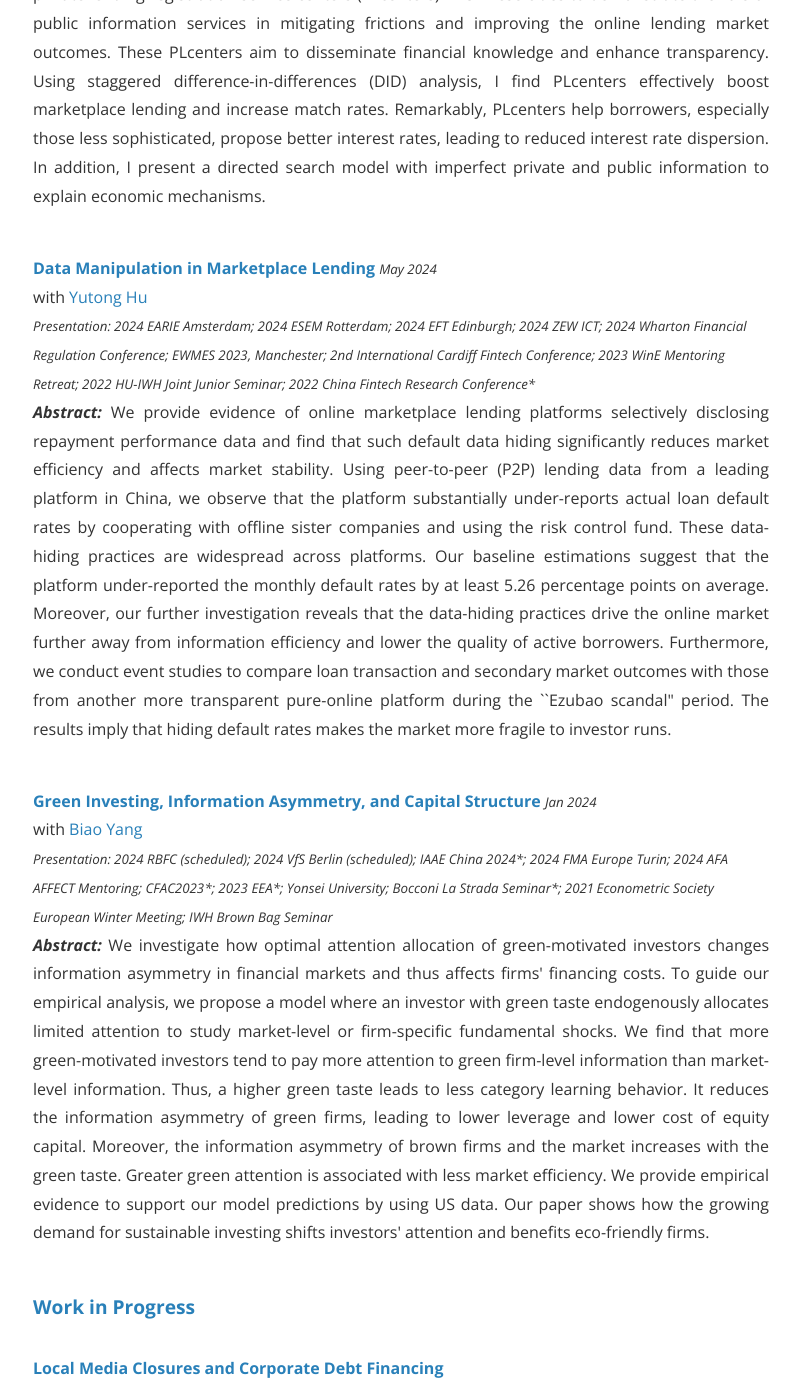
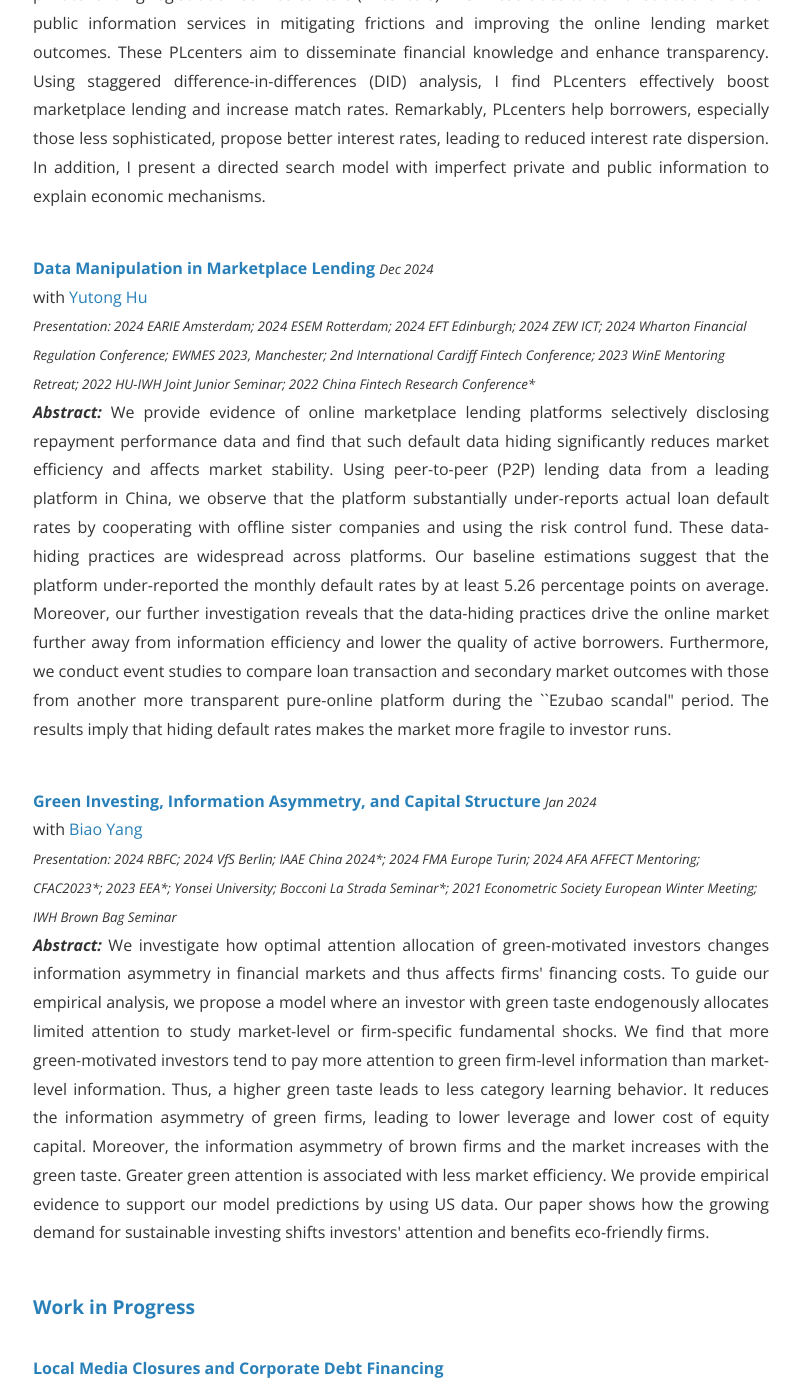
Before and after one commit to shasha-li/shasha-li.github.io, a Jekyll site: the page built from research.html, in a window 1280 px wide and 1400 px high, scrolled down 562 px. Shown: the whole window, without its empty margins (239-1039 px from the left). Built offline with Jekyll 4.4.1, drawn with Linux system fonts in a browser that asks for light colours; nearby versions of some CDN libraries; comment, search, counter and statistics services are not loaded; a style sheet for code colours, icons or effects is not loaded.

Commit message:
Update research.html

```diff
--- a/research.html
+++ b/research.html
@@ -12,7 +12,7 @@ permalink: /research/
   </b>This paper sheds light on search frictions in a two-sided online personal loan market. Technology has brought numerous unsophisticated individuals to marketplaces. Using data from a leading Chinese marketplace lending platform, I uncover the presence of a concave demand curve in this market. Borrowers in the online market are revealed mostly unsophisticated, resulting in challenges in proposing reasonable interest rates. I then exploit the staggered introduction of private lending registration service centers (PLcenters) in Chinese cities to demonstrate the role of public information services in mitigating frictions and improving the online lending market outcomes. These PLcenters aim to disseminate financial knowledge and enhance transparency. Using staggered difference-in-differences (DID) analysis, I find PLcenters effectively boost marketplace lending and increase match rates. Remarkably, PLcenters help borrowers, especially those less sophisticated, propose better interest rates, leading to reduced interest rate dispersion. In addition, I present a directed search model with imperfect private and public information to explain economic mechanisms.
   </p><br>
 
-<strong><a href="https://papers.ssrn.com/sol3/papers.cfm?abstract_id=4731133">Data Manipulation in Marketplace Lending</a></strong> </strong> <em><small> May 2024</small></em>
+<strong><a href="https://papers.ssrn.com/sol3/papers.cfm?abstract_id=4731133">Data Manipulation in Marketplace Lending</a></strong> </strong> <em><small> Dec 2024</small></em>
 <br>with <a href="https://www.london.edu/phd/profiles/yutong-hu">Yutong Hu</a><br>
 <em><small>Presentation: 2024 EARIE Amsterdam; 2024 ESEM Rotterdam; 2024 EFT Edinburgh; 2024 ZEW ICT; 2024 Wharton Financial Regulation Conference; EWMES 2023, Manchester; 2nd International Cardiff Fintech Conference; 2023 WinE Mentoring Retreat; 2022 HU-IWH Joint Junior Seminar; 2022 China Fintech Research Conference*</small></em>
 <p style="text-align:justify"><b><i>Abstract: </i>
@@ -21,7 +21,7 @@ permalink: /research/
 
 <strong><a href="https://papers.ssrn.com/sol3/papers.cfm?abstract_id=4589189">Green Investing, Information Asymmetry, and Capital Structure</a></strong> </strong> <em><small> Jan 2024</small></em>
 <br>with <a href="https://biao-yang-sjtu.github.io/">Biao Yang</a><br>
-<em><small>Presentation:  2024 RBFC (scheduled); 2024 VfS Berlin (scheduled); IAAE China 2024*; 2024 FMA Europe Turin; 2024 AFA AFFECT Mentoring; CFAC2023*; 2023 EEA*; Yonsei University; Bocconi La Strada Seminar*; 2021 Econometric Society European Winter Meeting; IWH Brown Bag Seminar</small></em>
+<em><small>Presentation:  2024 RBFC; 2024 VfS Berlin; IAAE China 2024*; 2024 FMA Europe Turin; 2024 AFA AFFECT Mentoring; CFAC2023*; 2023 EEA*; Yonsei University; Bocconi La Strada Seminar*; 2021 Econometric Society European Winter Meeting; IWH Brown Bag Seminar</small></em>
 <p style="text-align:justify"><b><i>Abstract: </i>
   </b>We investigate how optimal attention allocation of green-motivated investors changes information asymmetry in financial markets and thus affects firms' financing costs. To guide our empirical analysis, we propose a model where an investor with green taste endogenously allocates limited attention to study market-level or firm-specific fundamental shocks. We find that more green-motivated investors tend to pay more attention to green firm-level information than market-level information. Thus, a higher green taste leads to less category learning behavior. It reduces the information asymmetry of green firms, leading to lower leverage and lower cost of equity capital. Moreover, the information asymmetry of brown firms and the market increases with the green taste. Greater green attention is associated with less market efficiency. We provide empirical evidence to support our model predictions by using US data. Our paper shows how the growing demand for sustainable investing shifts investors' attention and benefits eco-friendly firms.
   </p><br>
```
